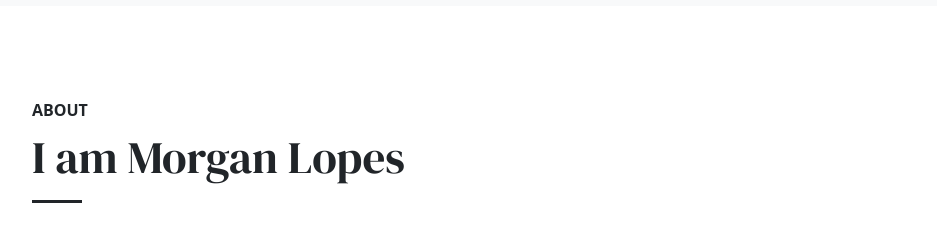
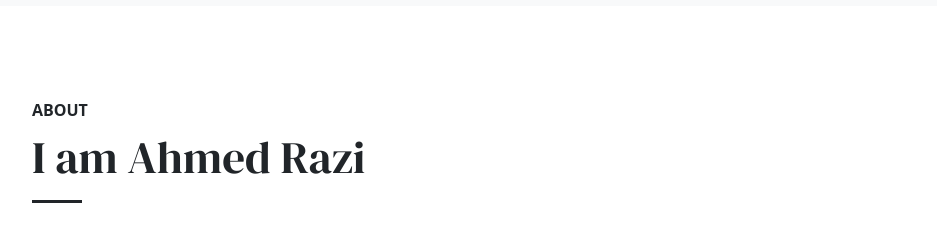
Before and after one commit to ahmedrazi-glitch/portfolio, a plain HTML site: page index.html in a window 1280 px wide. Shown: the part 2440-2688 px from the top of the page, without its empty margins (170-1107 px from the left). Drawn offline with nearby package versions, Linux system fonts and the light colour scheme.

Commit message:
final fixes

```diff
--- a/index.html
+++ b/index.html
@@ -219,7 +219,7 @@
   <section id='about' class='p-section'>
     <div class='container container-lg'>
       <sup>About</sup>
-      <h2 class='mb-5 underline'>I am Morgan Lopes</h2>
+      <h2 class='mb-5 underline'>I am Ahmed Razi</h2>
 
       <div class='row flex-row'>
         <div class='col-sm-4'>
```
